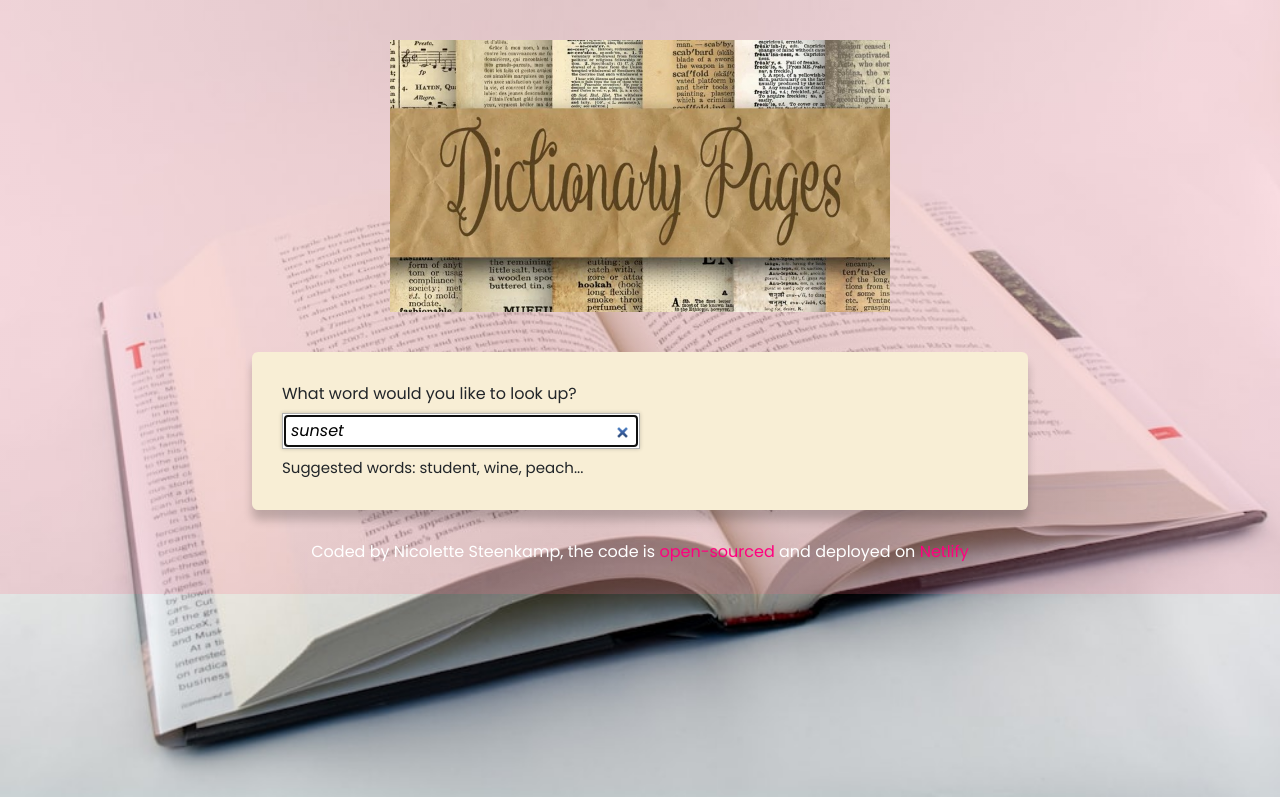
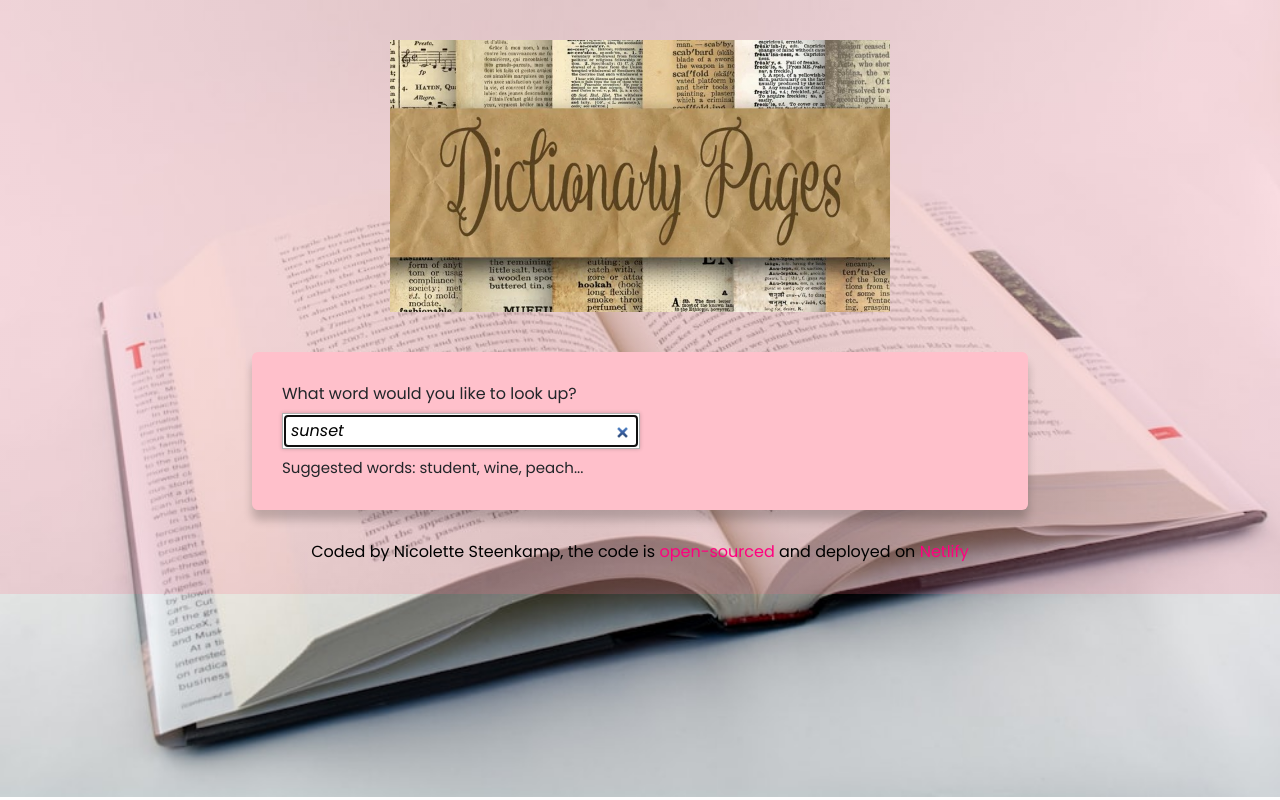
Before and after one commit to NicoletteSteenkamp/Dictionary, a React (Create React App) app: page / in a window 1280 px wide. Built offline with nearby package versions, Linux system fonts and the light colour scheme; no server answers; a web font is replaced by a local one.

Commit message:
edited styling

```diff
--- a/src/App.css
+++ b/src/App.css
@@ -22,4 +22,4 @@ padding: 10px 0;}
 
 .app-footer{ text-align: center;
 margin: 30px 0;
-color: white;}
+color: black;}
--- a/src/Dictionary.css
+++ b/src/Dictionary.css
@@ -5,7 +5,7 @@
 
   }
 
-.Dictionary section{background-color:#f8eed5;
+.Dictionary section{background-color:pink;
 padding: 30px;
 margin: 20px 0;
 border-radius: 6px;
```
